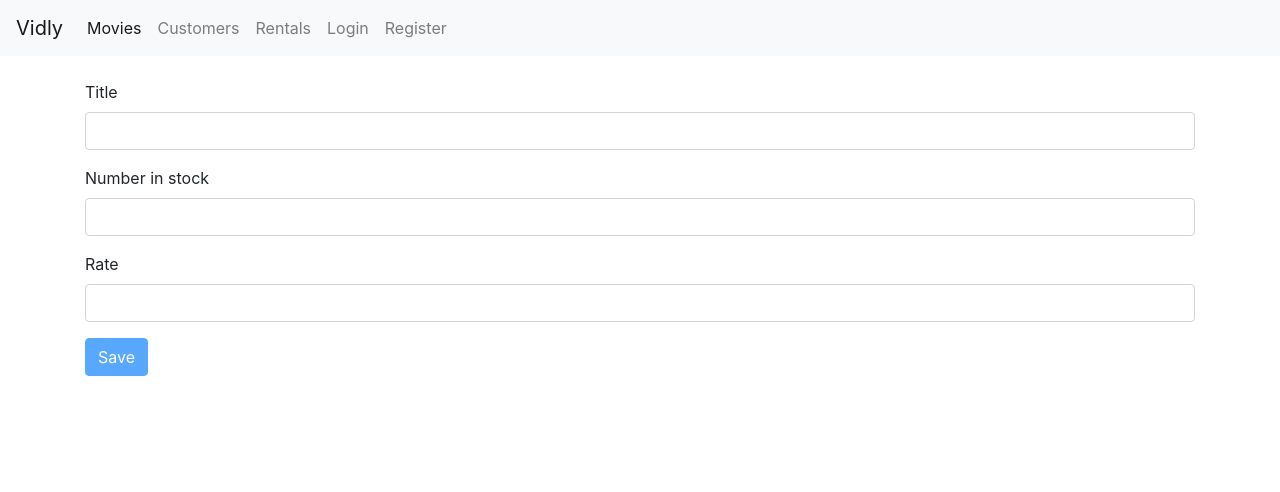
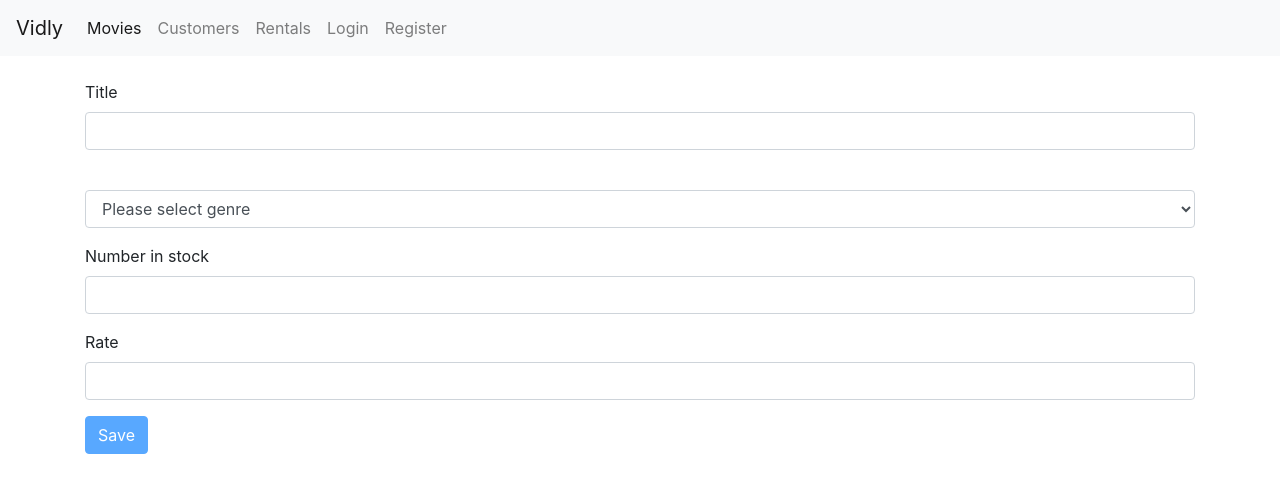
Before and after one commit to parth280197/vidly-react, a React (Create React App) app: page /movies/1 in a window 1280 px wide. Shown: the top 492 px of the page. Built offline with nearby package versions, Linux system fonts and the light colour scheme.

Commit message:
Select Improved with default option

```diff
--- a/src/components/common/form/form.jsx
+++ b/src/components/common/form/form.jsx
@@ -1,6 +1,7 @@
 import React, {Component} from "react";
 import Joi from "joi-browser";
 import Input from "./../input/input";
+import Select from "../select/select";
 
 export default class Form extends Component {
   state = {
@@ -19,6 +20,7 @@ export default class Form extends Component {
     for (let item of error.details) {
       errors[item.path[0]] = item.message;
     }
+    console.log(errors);
     return errors;
   };
 
@@ -71,4 +73,24 @@ export default class Form extends Component {
       />
     );
   };
+
+  renderSelect = (
+    name,
+    label,
+    options,
+    defaultOption = "Select option from dropdown"
+  ) => {
+    const {data, errors} = this.state;
+    return (
+      <Select
+        name={name}
+        value={data[name]}
+        label={label}
+        options={options}
+        onChange={this.handleChange}
+        error={errors[name]}
+        defaultOption={defaultOption}
+      />
+    );
+  };
 }
--- /dev/null
+++ b/src/components/common/select/select.jsx
@@ -0,0 +1,25 @@
+import React from "react";
+const Select = ({name, label, options, defaultOption, error, ...rest}) => {
+  return (
+    <div className="form-group">
+      <label htmlFor={name}></label>
+      <select
+        name={name}
+        id={name}
+        defaultValue="default"
+        {...rest}
+        className="form-control"
+      >
+        <option value="default">{defaultOption}</option>
+        {options.map((option) => (
+          <option key={option._id} value={option._id}>
+            {option.name}
+          </option>
+        ))}
+      </select>
+      {error && <div className="alert alert-danger">{error}</div>}
+    </div>
+  );
+};
+
+export default Select;
--- a/src/components/movieForm.jsx
+++ b/src/components/movieForm.jsx
@@ -1,19 +1,33 @@
 import React from "react";
 import Joi from "joi-browser";
 import Form from "./common/form/form";
+import {getGenres} from "../services/fakeGenreService";
+import {saveMovie, getMovie} from "../services/fakeMovieService";
 
 export default class MovieForm extends Form {
   state = {
     data: {
+      _id: "",
       title: "",
       genreId: "",
       numberInStock: "",
-      rate: "",
+      dailyRentalRate: "",
     },
+    genres: [],
     errors: {},
   };
 
+  componentDidMount = () => {
+    if (this.props.match.params.id) {
+      const movie = getMovie(this.props.match.params.id);
+      console.log(movie);
+    }
+    const genres = getGenres();
+    this.setState({genres});
+  };
+
   schema = {
+    _id: Joi.string().optional().allow(""),
     title: Joi.string().required().label("Title"),
     genreId: Joi.string().required().label("Genere"),
     numberInStock: Joi.number()
@@ -21,20 +35,24 @@ export default class MovieForm extends Form {
       .min(0)
       .required()
       .label("Number in Stock"),
-    rate: Joi.number().max(100).min(0).required().label("Rate"),
+    dailyRentalRate: Joi.number().max(100).min(0).required().label("Rate"),
   };
 
   doSubmit = () => {
-    console.log("Register");
+    saveMovie(this.state.data);
+    this.props.history.push("/movies");
   };
 
   render() {
+    const {genres} = this.state;
+
     return (
       <div>
         <form>
           {this.renderInput("title", "Title")}
+          {this.renderSelect("genreId", "Genre", genres, "Please select genre")}
           {this.renderInput("numberInStock", "Number in stock")}
-          {this.renderInput("rate", "Rate")}
+          {this.renderInput("dailyRentalRate", "Rate")}
           {this.renderSubmit("Save")}
         </form>
       </div>
--- a/src/services/fakeMovieService.js
+++ b/src/services/fakeMovieService.js
@@ -86,13 +86,13 @@ export function getMovie(id) {
 
 export function saveMovie(movie) {
   let movieInDb = movies.find((m) => m._id === movie._id) || {};
-  movieInDb.name = movie.name;
+  movieInDb.title = movie.title;
   movieInDb.genre = genresAPI.genres.find((g) => g._id === movie.genreId);
   movieInDb.numberInStock = movie.numberInStock;
   movieInDb.dailyRentalRate = movie.dailyRentalRate;
 
   if (!movieInDb._id) {
-    movieInDb._id = Date.now();
+    movieInDb._id = Date.now().toString();
     movies.push(movieInDb);
   }
 
```
